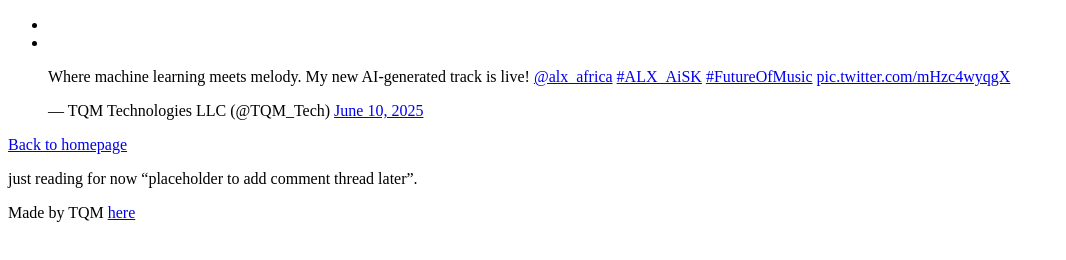
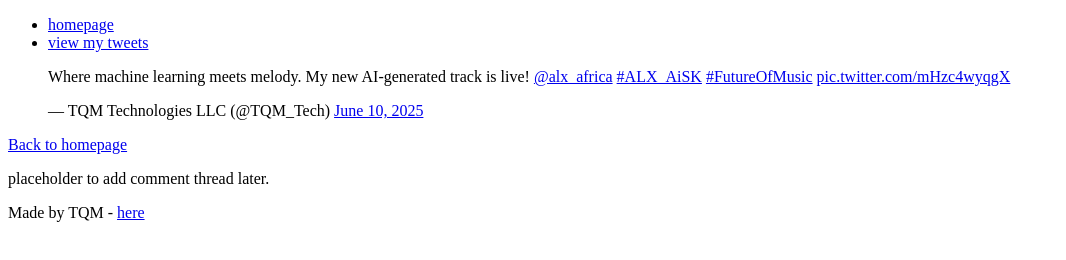
Before and after one commit to mimidoo-true/My_First_Portfolio, a plain HTML site: page html_basic/tweets.html in a window 1280 px wide. Shown: the whole page, without its empty margins (0-1066 px from the left). Drawn offline with Linux system fonts and the light colour scheme.

Commit message:
Task 3 correction

```diff
--- a/html_basic/tweets.html
+++ b/html_basic/tweets.html
@@ -8,25 +8,24 @@
 <body>
     <header>
        <ul>
-            <li> <a href="index.html"></a></li>
-            <li> <a href="tweets.html"></a></li>
+            <li> <a href="index.html"> homepage</a></li>
+            <li> <a href="tweets.html">view my tweets</a></li>
         </ul>
     </header>
     <main>
         <article>
             <blockquote class="twitter-tweet"><p lang="en" dir="ltr">Where machine learning meets melody. My new AI-generated track is live! <a href="https://twitter.com/alx_africa?ref_src=twsrc%5Etfw">@alx_africa</a> <a href="https://twitter.com/hashtag/ALX_AiSK?src=hash&amp;ref_src=twsrc%5Etfw">#ALX_AiSK</a> <a href="https://twitter.com/hashtag/FutureOfMusic?src=hash&amp;ref_src=twsrc%5Etfw">#FutureOfMusic</a> <a href="https://t.co/mHzc4wyqgX">pic.twitter.com/mHzc4wyqgX</a></p>&mdash; TQM Technologies LLC (@TQM_Tech) <a href="https://twitter.com/TQM_Tech/status/1932426973059706918?ref_src=twsrc%5Etfw">June 10, 2025</a></blockquote> <script async src="https://platform.twitter.com/widgets.js" charset="utf-8"></script>
             <script async src="https://platform.twitter.com/widgets.js"></script>
-            <script async src="https://platform.twitter.com/widgets.js"></script>
 
             <a href="index.html">Back to homepage</a>
         </article>
 
         <aside>
-            <p>just reading for now “placeholder to add comment thread later”.</p>
+            <p>placeholder to add comment thread later.</p>
         </aside>
     </main>
     <footer>
-            <p> Made by TQM <a href="https://x.com/TQM_Tech" target="_blank">here</a></p>
+            <p>Made by TQM - <a href="https://x.com/TQM_Tech" target="_blank">here</a></p>
     </footer>
 
 </body>
```
Also changed, not shown: html_basic/index.html (+4 -4 lines).
